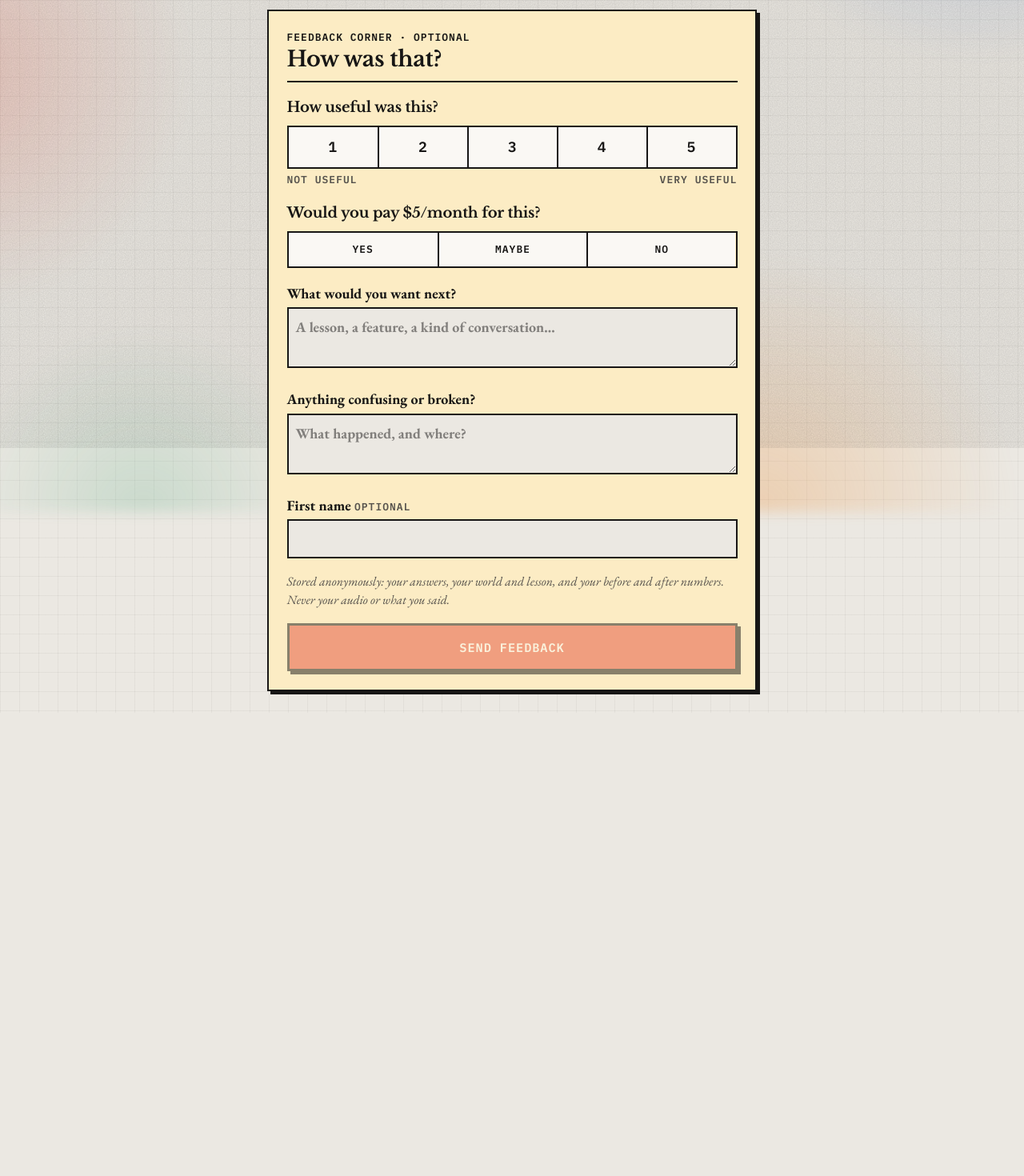
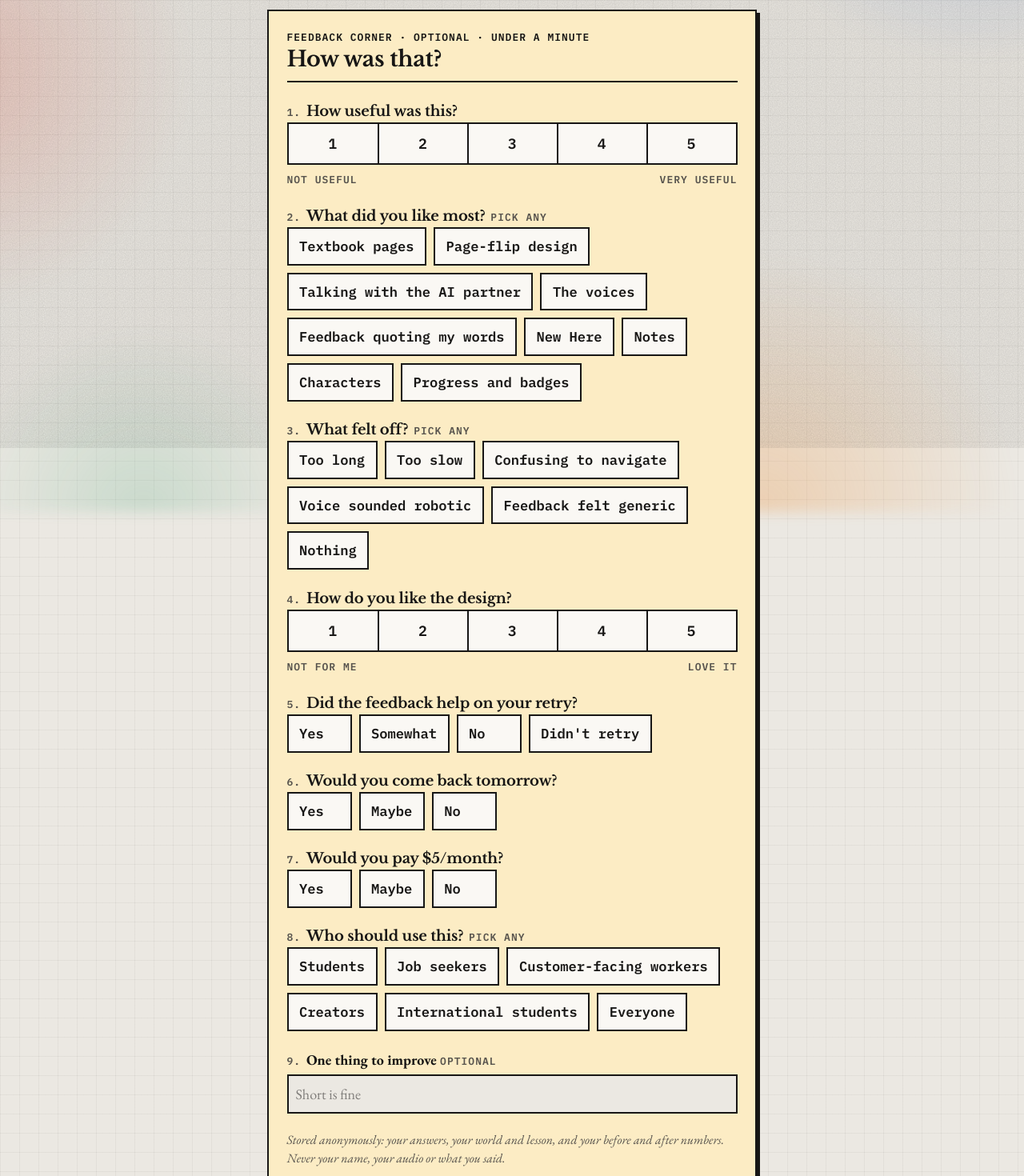
Before and after one commit to nikithakls17-sys/articulate-me, a React (Vite) app in the folder frontend/: page /feedback in a window 1280 px wide. Shown: the part 240-1710 px from the top of the page at 80% size. Before the commit the page ends 1131 px from the top, so only its background shows below. Built offline with nearby package versions, Linux system fonts and the light colour scheme.

Commit message:
Feedback card v2: tap answers with admin bar charts; 'Practice this' as the way out of every chapter

```diff
--- a/frontend/src/api.ts
+++ b/frontend/src/api.ts
@@ -133,19 +133,47 @@ export interface Progress {
   targets: (Target & { current: number | null; done: boolean })[]
 }
 
-export type PayAnswer = 'yes' | 'maybe' | 'no'
+/** Tap-answer questions on the feedback card. Ids must match CHOICES in backend/app/main.py. */
+export const FEEDBACK_OPTIONS = {
+  liked: [
+    ['pages', 'Textbook pages'], ['flip', 'Page-flip design'], ['partner', 'Talking with the AI partner'], ['voices', 'The voices'],
+    ['quoting', 'Feedback quoting my words'], ['new_here', 'New Here'], ['notes', 'Notes'], ['characters', 'Characters'],
+    ['progress', 'Progress and badges'],
+  ],
+  off: [
+    ['too_long', 'Too long'], ['too_slow', 'Too slow'], ['confusing_nav', 'Confusing to navigate'],
+    ['robotic', 'Voice sounded robotic'], ['generic', 'Feedback felt generic'], ['nothing', 'Nothing'],
+  ],
+  retry_help: [['yes', 'Yes'], ['somewhat', 'Somewhat'], ['no', 'No'], ['no_retry', "Didn't retry"]],
+  come_back: [['yes', 'Yes'], ['maybe', 'Maybe'], ['no', 'No']],
+  pay: [['yes', 'Yes'], ['maybe', 'Maybe'], ['no', 'No']],
+  fair_price: [['0', '$0'], ['1-3', '$1-3'], ['3-5', '$3-5'], ['5-10', '$5-10']],
+  who: [
+    ['students', 'Students'], ['job_seekers', 'Job seekers'], ['customer_facing', 'Customer-facing workers'],
+    ['creators', 'Creators'], ['international', 'International students'], ['everyone', 'Everyone'],
+  ],
+} as const satisfies Record<string, readonly (readonly [string, string])[]>
+type Opt<K extends keyof typeof FEEDBACK_OPTIONS> = (typeof FEEDBACK_OPTIONS)[K][number][0]
+export type PayAnswer = Opt<'pay'>
 export interface FeedbackForm {
-  context: 'lesson' | 'practice' | 'menu'; day?: number | null; rating: number | null; pay: PayAnswer | null
-  want_next: string; confusing: string; first_name: string
+  context: 'lesson' | 'practice' | 'menu'; day?: number | null
+  rating: number | null; design: number | null
+  liked: Opt<'liked'>[]; off: Opt<'off'>[]; who: Opt<'who'>[]
+  retry_help: Opt<'retry_help'> | null; come_back: Opt<'come_back'> | null; pay: PayAnswer | null; fair_price: Opt<'fair_price'> | null
+  improve: string
 }
 interface MetricSnapshot { fillers_per_min: number | null; wpm: number | null; rubric_score: number | null }
-export interface FeedbackRow extends Omit<FeedbackForm, 'day'> {
-  id: string; created_at: string; day: number | null; lesson: string | null; worlds: World[]; attempts: number
-  before: MetricSnapshot | null; after: MetricSnapshot | null
+/** Older responses (first card) have want_next/confusing/first_name and none of the tap answers. */
+export interface FeedbackRow extends Partial<Omit<FeedbackForm, 'day' | 'context'>> {
+  id: string; created_at: string; context: FeedbackForm['context']; day: number | null; lesson: string | null; worlds: World[]
+  attempts: number; before: MetricSnapshot | null; after: MetricSnapshot | null
+  want_next?: string; confusing?: string; first_name?: string
 }
+export type FeedbackQuestion = 'rating' | 'design' | keyof typeof FEEDBACK_OPTIONS
 export interface FeedbackAdmin {
   summary: {
-    responses: number; avg_rating: number | null; ratings: number; pay: Record<PayAnswer, number>; pay_answers: number
+    responses: number; avg_rating: number | null; avg_design: number | null
+    questions: Record<FeedbackQuestion, { answered: number; counts: Record<string, number> }>
     with_progress: number; before: MetricSnapshot; after: MetricSnapshot
   }
   responses: FeedbackRow[]
--- a/frontend/src/components/FeedbackCorner.tsx
+++ b/frontend/src/components/FeedbackCorner.tsx
@@ -1,27 +1,79 @@
 import { useState } from 'react'
 import { Check, X } from 'lucide-react'
-import { api, type FeedbackForm, type PayAnswer } from '../api'
+import { api, FEEDBACK_OPTIONS, type FeedbackForm } from '../api'
 import { useSession } from '../session'
 
-const PAY: { id: PayAnswer; label: string }[] = [
-  { id: 'yes', label: 'Yes' }, { id: 'maybe', label: 'Maybe' }, { id: 'no', label: 'No' },
-]
+type Multi = 'liked' | 'off' | 'who'
+type Single = 'retry_help' | 'come_back' | 'pay' | 'fair_price'
 
-const field = 'mt-1 w-full border-2 border-ink bg-cream p-2 font-serif text-base normal-case tracking-normal text-ink outline-none focus:bg-white'
+const tap = (on: boolean) =>
+  `label border-2 border-ink px-3 py-2 text-left normal-case tracking-normal text-[0.95rem] ${on ? 'bg-ink text-white' : 'bg-white'}`
 
-/** Feedback corner: a short, optional card after a chapter or a conversation, and on /feedback. Anonymous. */
+function Question({ n, title, hint, children }: { n: number; title: string; hint?: string; children: React.ReactNode }) {
+  return (
+    <fieldset className="flex flex-col gap-2">
+      <legend className="font-bold"><span className="label mr-1.5 text-muted">{n}.</span>{title}{hint && <span className="label ml-1.5 text-muted">{hint}</span>}</legend>
+      {children}
+    </fieldset>
+  )
+}
+
+/** Feedback corner: a short, optional card after a chapter or a conversation, and on /feedback. Anonymous, mostly taps. */
 export default function FeedbackCorner({ context, day, onClose }:
   { context: FeedbackForm['context']; day?: number | null; onClose?: () => void }) {
   const { user } = useSession()
-  const [f, setF] = useState<FeedbackForm>({ context, day, rating: null, pay: null, want_next: '', confusing: '', first_name: '' })
+  const [f, setF] = useState<FeedbackForm>({
+    context, day, rating: null, design: null, liked: [], off: [], who: [],
+    retry_help: null, come_back: null, pay: null, fair_price: null, improve: '',
+  })
   const [state, setState] = useState<'idle' | 'sending' | 'sent'>('idle')
   const [error, setError] = useState('')
-  const empty = f.rating === null && f.pay === null && !f.want_next.trim() && !f.confusing.trim()
+  const empty = f.rating === null && f.design === null && !f.liked.length && !f.off.length && !f.who.length
+    && !f.retry_help && !f.come_back && !f.pay && !f.improve.trim()
+
+  const toggle = (k: Multi, id: string) => setF((p) => {
+    const cur = p[k] as string[]
+    let next = cur.includes(id) ? cur.filter((x) => x !== id) : [...cur, id]
+    // "Nothing" felt off excludes the rest, and the other way round
+    if (k === 'off') next = id === 'nothing' && !cur.includes(id) ? ['nothing'] : next.filter((x) => id === 'nothing' || x !== 'nothing')
+    return { ...p, [k]: next }
+  })
+  const pick = (k: Single, id: string) => setF((p) => ({ ...p, [k]: p[k] === id ? null : id }))
+
+  const multi = (k: Multi) => (
+    <div className="flex flex-wrap gap-2">
+      {FEEDBACK_OPTIONS[k].map(([id, label]) => {
+        const on = (f[k] as string[]).includes(id)
+        return <button key={id} type="button" aria-pressed={on} onClick={() => toggle(k, id)} className={tap(on)}>{label}</button>
+      })}
+    </div>
+  )
+  const single = (k: Single, aria: string) => (
+    <div className="flex flex-wrap gap-2" role="radiogroup" aria-label={aria}>
+      {FEEDBACK_OPTIONS[k].map(([id, label]) => (
+        <button key={id} type="button" role="radio" aria-checked={f[k] === id} onClick={() => pick(k, id)} className={`${tap(f[k] === id)} min-w-[4.5rem] text-center`}>{label}</button>
+      ))}
+    </div>
+  )
+  const scale = (k: 'rating' | 'design', aria: string, low: string, high: string) => (
+    <>
+      <div className="grid grid-cols-5 border-2 border-ink" role="radiogroup" aria-label={aria}>
+        {[1, 2, 3, 4, 5].map((n) => (
+          <button key={n} type="button" role="radio" aria-checked={f[k] === n} aria-label={`${n} of 5`}
+            onClick={() => setF((p) => ({ ...p, [k]: p[k] === n ? null : n }))}
+            className={`label py-2.5 text-base ${n > 1 ? 'border-l-2 border-ink' : ''} ${f[k] === n ? 'bg-ink text-white' : 'bg-white'}`}>
+            {n}
+          </button>
+        ))}
+      </div>
+      <p className="label flex justify-between text-muted"><span>{low}</span><span>{high}</span></p>
+    </>
+  )
 
   const submit = async () => {
     setState('sending'); setError('')
     try {
-      await api.sendFeedback(user?.id, f)
+      await api.sendFeedback(user?.id, { ...f, fair_price: f.pay === 'maybe' || f.pay === 'no' ? f.fair_price : null })
       setState('sent')
     } catch (e) {
       setError((e as Error).message); setState('idle')
@@ -32,17 +84,17 @@ export default function FeedbackCorner({ context, day, onClose }:
     return (
       <aside className="card flex items-center gap-3 bg-check-soft!" aria-live="polite">
         <Check className="shrink-0" size={22} strokeWidth={3} />
-        <p className="flex-1">Thank you{f.first_name.trim() ? `, ${f.first_name.trim()}` : ''}. That helps a lot.</p>
+        <p className="flex-1">Thank you. That helps a lot.</p>
         {onClose && <button className="label underline" onClick={onClose}>Close</button>}
       </aside>
     )
   }
 
   return (
-    <aside className="card flex flex-col gap-4 bg-check-soft!" aria-labelledby="fb-title">
+    <aside className="card flex flex-col gap-5 bg-check-soft!" aria-labelledby="fb-title">
       <div className="flex items-start justify-between gap-3 border-b-2 border-ink pb-2">
         <div>
-          <p className="label">Feedback corner · optional</p>
+          <p className="label">Feedback corner · optional · under a minute</p>
           <h2 id="fb-title" className="text-2xl font-bold">How was that?</h2>
         </div>
         {onClose && (
@@ -50,50 +102,31 @@ export default function FeedbackCorner({ context, day, onClose }:
         )}
       </div>
 
-      <fieldset>
-        <legend className="font-bold">How useful was this?</legend>
-        <div className="mt-2 grid grid-cols-5 border-2 border-ink" role="radiogroup" aria-label="Usefulness, 1 to 5">
-          {[1, 2, 3, 4, 5].map((n) => (
-            <button key={n} role="radio" aria-checked={f.rating === n} aria-label={`${n} of 5`}
-              onClick={() => setF({ ...f, rating: f.rating === n ? null : n })}
-              className={`label py-2.5 text-base ${n > 1 ? 'border-l-2 border-ink' : ''} ${f.rating === n ? 'bg-ink text-white' : 'bg-white'}`}>
-              {n}
-            </button>
-          ))}
-        </div>
-        <p className="label mt-1 flex justify-between text-muted"><span>Not useful</span><span>Very useful</span></p>
-      </fieldset>
-
-      <fieldset>
-        <legend className="font-bold">Would you pay $5/month for this?</legend>
-        <div className="mt-2 grid grid-cols-3 border-2 border-ink" role="radiogroup" aria-label="Would you pay 5 dollars a month">
-          {PAY.map((p, i) => (
-            <button key={p.id} role="radio" aria-checked={f.pay === p.id} onClick={() => setF({ ...f, pay: f.pay === p.id ? null : p.id })}
-              className={`label py-2.5 ${i ? 'border-l-2 border-ink' : ''} ${f.pay === p.id ? 'bg-ink text-white' : 'bg-white'}`}>
-              {p.label}
-            </button>
-          ))}
-        </div>
-      </fieldset>
-
+      <Question n={1} title="How useful was this?">{scale('rating', 'Usefulness, 1 to 5', 'Not useful', 'Very useful')}</Question>
+      <Question n={2} title="What did you like most?" hint="pick any">{multi('liked')}</Question>
+      <Question n={3} title="What felt off?" hint="pick any">{multi('off')}</Question>
+      <Question n={4} title="How do you like the design?">{scale('design', 'Design, 1 to 5', 'Not for me', 'Love it')}</Question>
+      <Question n={5} title="Did the feedback help on your retry?">{single('retry_help', 'Did the feedback help on your retry')}</Question>
+      <Question n={6} title="Would you come back tomorrow?">{single('come_back', 'Would you come back tomorrow')}</Question>
+      <Question n={7} title="Would you pay $5/month?">
+        {single('pay', 'Would you pay 5 dollars a month')}
+        {(f.pay === 'maybe' || f.pay === 'no') && (
+          <div className="mt-1 border-l-4 border-ink pl-3">
+            <p className="mb-2 font-bold">What price feels fair?</p>
+            {single('fair_price', 'What price feels fair')}
+          </div>
+        )}
+      </Question>
+      <Question n={8} title="Who should use this?" hint="pick any">{multi('who')}</Question>
       <label className="font-bold">
-        What would you want next?
-        <textarea rows={2} maxLength={500} value={f.want_next} onChange={(e) => setF({ ...f, want_next: e.target.value })}
-          placeholder="A lesson, a feature, a kind of conversation…" className={field} />
-      </label>
-      <label className="font-bold">
-        Anything confusing or broken?
-        <textarea rows={2} maxLength={500} value={f.confusing} onChange={(e) => setF({ ...f, confusing: e.target.value })}
-          placeholder="What happened, and where?" className={field} />
-      </label>
-      <label className="font-bold">
-        First name <span className="label text-muted">optional</span>
-        <input maxLength={40} value={f.first_name} onChange={(e) => setF({ ...f, first_name: e.target.value })}
-          autoComplete="off" className={field} />
+        <span className="label mr-1.5 text-muted">9.</span>One thing to improve <span className="label text-muted">optional</span>
+        <input maxLength={300} value={f.improve} onChange={(e) => { const improve = e.target.value; setF((p) => ({ ...p, improve })) }} autoComplete="off"
+          placeholder="Short is fine"
+          className="mt-1 w-full border-2 border-ink bg-cream p-2 font-serif text-base font-normal text-ink outline-none focus:bg-white" />
       </label>
 
       <p className="text-sm italic text-muted">
-        Stored anonymously: your answers, your world and lesson, and your before and after numbers. Never your audio or what you said.
+        Stored anonymously: your answers, your world and lesson, and your before and after numbers. Never your name, your audio or what you said.
       </p>
       {error && <p className="label text-coral-dark" role="alert">{error}</p>}
       <button className="btn-primary" disabled={empty || state === 'sending'} onClick={submit}>
--- a/frontend/src/pages/AdminFeedback.tsx
+++ b/frontend/src/pages/AdminFeedback.tsx
@@ -1,6 +1,6 @@
 import { useState } from 'react'
 import { Lock } from 'lucide-react'
-import { api, WORLD_LABELS, type FeedbackAdmin } from '../api'
+import { api, FEEDBACK_OPTIONS, WORLD_LABELS, type FeedbackAdmin, type FeedbackQuestion, type FeedbackRow } from '../api'
 
 const METRICS = [
   { key: 'fillers_per_min', label: 'Fillers / min', lower: true },
@@ -9,6 +9,63 @@ const METRICS = [
 ] as const
 
 const fmt = (n: number | null | undefined) => (n === null || n === undefined ? '–' : String(n))
+
+const SCALE = [1, 2, 3, 4, 5].map((n) => [String(n), String(n)] as const)
+const CHARTS: { q: FeedbackQuestion; title: string; multi?: boolean; note?: string }[] = [
+  { q: 'rating', title: '1. How useful was this?' },
+  { q: 'liked', title: '2. What did you like most?', multi: true },
+  { q: 'off', title: '3. What felt off?', multi: true },
+  { q: 'design', title: '4. How do you like the design?' },
+  { q: 'retry_help', title: '5. Did the feedback help on your retry?' },
+  { q: 'come_back', title: '6. Would you come back tomorrow?' },
+  { q: 'pay', title: '7. Would you pay $5/month?' },
+  { q: 'fair_price', title: '7b. What price feels fair?', note: 'asked after Maybe or No' },
+  { q: 'who', title: '8. Who should use this?', multi: true },
+]
+const optionsFor = (q: FeedbackQuestion) => (q === 'rating' || q === 'design' ? SCALE : FEEDBACK_OPTIONS[q])
+const labelOf = (q: keyof typeof FEEDBACK_OPTIONS, id: string) =>
+  (FEEDBACK_OPTIONS[q] as readonly (readonly [string, string])[]).find(([o]) => o === id)?.[1] ?? id
+
+/** One question: a horizontal bar per option, count and share of the people who answered it. */
+function Chart({ title, multi, note, answered, counts, opts }: {
+  title: string; multi?: boolean; note?: string; answered: number; counts: Record<string, number>
+  opts: readonly (readonly [string, string])[]
+}) {
+  return (
+    <figure className="card flex flex-col gap-2">
+      <figcaption>
+        <p className="font-bold">{title}</p>
+        <p className="label text-muted">{answered} answered{multi ? ' · pick any, so shares can add past 100%' : ''}{note ? ` · ${note}` : ''}</p>
+      </figcaption>
+      <dl className="flex flex-col gap-1.5">
+        {opts.map(([id, label]) => {
+          const n = counts[id] ?? 0
+          const pct = answered ? Math.round((100 * n) / answered) : 0
+          return (
+            <div key={id} className="grid grid-cols-[minmax(0,40%)_1fr_4.75rem] items-center gap-2 text-sm">
+              <dt className="truncate" title={label}>{label}</dt>
+              <dd className="h-5 border-2 border-ink bg-white"><div className="h-full bg-check" style={{ width: `${pct}%` }} /></dd>
+              <dd className="text-right tabular-nums"><b>{n}</b> <span className="text-muted">· {pct}%</span></dd>
+            </div>
+          )
+        })}
+      </dl>
+    </figure>
+  )
+}
+
+function Answers({ r }: { r: FeedbackRow }) {
+  const chips: string[] = []
+  if (r.rating) chips.push(`Useful ${r.rating}/5`)
+  if (r.design) chips.push(`Design ${r.design}/5`)
+  if (r.liked?.length) chips.push(`Liked: ${r.liked.map((x) => labelOf('liked', x)).join(', ')}`)
+  if (r.off?.length) chips.push(`Off: ${r.off.map((x) => labelOf('off', x)).join(', ')}`)
+  if (r.retry_help) chips.push(`Retry helped: ${labelOf('retry_help', r.retry_help)}`)
+  if (r.come_back) chips.push(`Back tomorrow: ${labelOf('come_back', r.come_back)}`)
+  if (r.pay) chips.push(`Pay $5: ${labelOf('pay', r.pay)}${r.fair_price ? ` · fair ${labelOf('fair_price', r.fair_price)}` : ''}`)
+  if (r.who?.length) chips.push(`For: ${r.who.map((x) => labelOf('who', x)).join(', ')}`)
+  return <div className="mt-2 flex flex-wrap gap-2">{chips.map((c) => <span key={c} className="chip">{c}</span>)}</div>
+}
 
 /** Private: every feedback response plus a summary. The password stays in this tab's memory only. */
 export default function AdminFeedback() {
@@ -52,21 +109,17 @@ export default function AdminFeedback() {
       </header>
 
       <section className="grid gap-3 sm:grid-cols-2">
-        <div className="card bg-check-soft!">
-          <p className="label">Average usefulness</p>
-          <p className="font-heading text-5xl font-bold">{fmt(s.avg_rating)}<span className="text-2xl text-muted"> / 5</span></p>
-          <p className="label text-muted">{s.ratings} rating{s.ratings === 1 ? '' : 's'}</p>
-        </div>
-        <div className="card bg-target-soft!">
-          <p className="label">Would pay $5/month</p>
-          <div className="mt-2 flex h-6 border-2 border-ink" aria-hidden>
-            <span className="bg-leaf" style={{ width: `${s.pay.yes}%` }} />
-            <span className="bg-check" style={{ width: `${s.pay.maybe}%` }} />
-            <span className="bg-white" style={{ width: `${s.pay.no}%` }} />
+        {([['Average usefulness', s.avg_rating, 'rating'], ['Average design', s.avg_design, 'design']] as const).map(([t, v, q]) => (
+          <div key={q} className="card bg-check-soft!">
+            <p className="label">{t}</p>
+            <p className="font-heading text-5xl font-bold">{fmt(v)}<span className="text-2xl text-muted"> / 5</span></p>
+            <p className="label text-muted">{s.questions[q].answered} rating{s.questions[q].answered === 1 ? '' : 's'}</p>
           </div>
-          <p className="mt-2 font-bold">Yes {s.pay.yes}% · Maybe {s.pay.maybe}% · No {s.pay.no}%</p>
-          <p className="label text-muted">{s.pay_answers} answer{s.pay_answers === 1 ? '' : 's'}</p>
-        </div>
+        ))}
+      </section>
+
+      <section className="flex flex-col gap-3">
+        {CHARTS.map((c) => <Chart key={c.q} {...c} {...s.questions[c.q]} opts={optionsFor(c.q)} />)}
       </section>
 
       <section className="card">
@@ -106,15 +159,13 @@ export default function AdminFeedback() {
               {r.worlds.length > 0 && <span>{r.worlds.map((w) => WORLD_LABELS[w]?.label ?? w).join(', ')}</span>}
               {r.first_name && <span className="text-ink">{r.first_name}</span>}
             </div>
-            <div className="mt-2 flex flex-wrap gap-2">
-              {r.rating !== null && <span className="chip bg-check-soft">Useful {r.rating}/5</span>}
-              {r.pay && <span className="chip bg-target-soft">Pay: {r.pay}</span>}
-              {r.before && (
-                <span className="chip">
-                  {METRICS.map((m) => `${m.label.split(' ')[0]} ${fmt(r.before?.[m.key])}${r.after ? ` → ${fmt(r.after[m.key])}` : ''}`).join(' · ')}
-                </span>
-              )}
-            </div>
+            <Answers r={r} />
+            {r.before && (
+              <p className="label mt-2 text-muted">
+                {METRICS.map((m) => `${m.label.split(' ')[0]} ${fmt(r.before?.[m.key])}${r.after ? ` → ${fmt(r.after[m.key])}` : ''}`).join(' · ')}
+              </p>
+            )}
+            {r.improve && <p className="mt-2"><span className="label text-muted">Improve: </span>{r.improve}</p>}
             {r.want_next && <p className="mt-2"><span className="label text-muted">Wants next: </span>{r.want_next}</p>}
             {r.confusing && <p className="mt-1"><span className="label text-coral-dark">Confusing / broken: </span>{r.confusing}</p>}
           </article>
```
Also changed, not shown: frontend/src/pages/Reader.tsx (+14 -8 lines), 2 other files (tests, documents, lock files or other folders).
